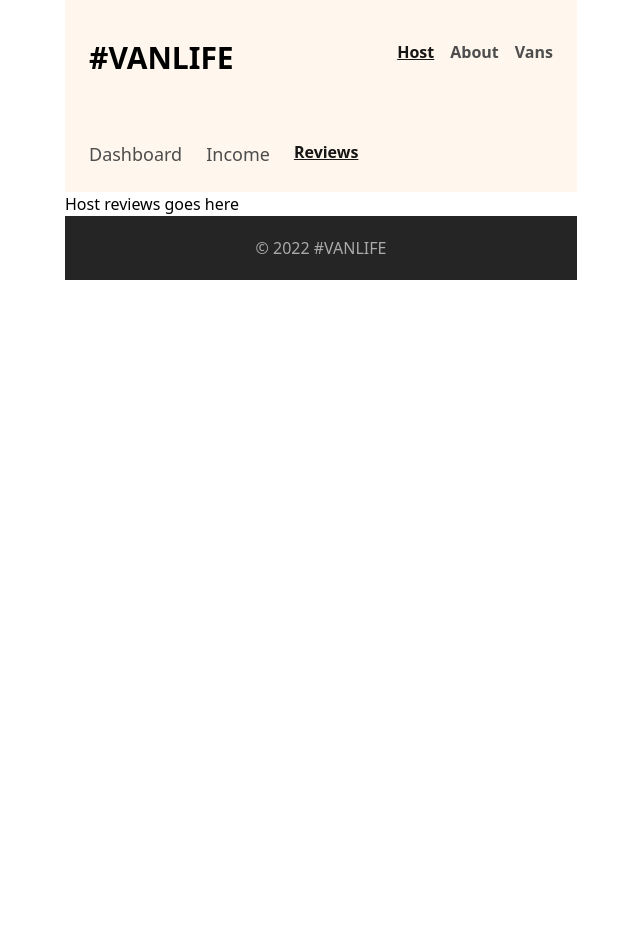
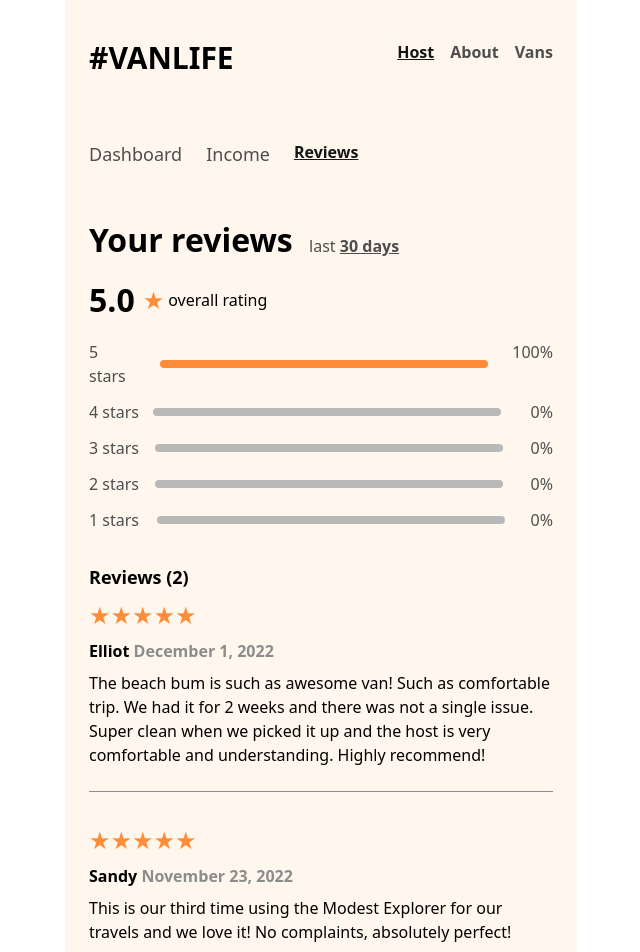
Before and after one commit to Mugara250/vanlife, a React (Vite) app: page /host/reviews in a window 1280 px wide. Shown: the top 952 px of the page, without its empty margins (319-959 px from the left). Before the commit the page ends 800 px from the top, so only its background shows below. Built offline with nearby package versions, Linux system fonts and the light colour scheme; no server answers; what miragejs would draw is missing.

Commit message:
review section

```diff
--- a/src/pages/Hosts/Dashboard/Dashboard.tsx
+++ b/src/pages/Hosts/Dashboard/Dashboard.tsx
@@ -37,7 +37,7 @@ const Dashboard = ({ vans }: Props) => {
           <h1 className="text-2xl font-bold">Your listed vans</h1>
           <h1 className="text-base">View all</h1>
         </div>
-        {vans.map((van) => (
+        {vans.filter((van) => van.price > 65).map((van) => (
           <div className="bg-white py-5 px-6 mt-6 flex justify-between rounded-lg">
             <div className="flex gap-x-4">
               <img
--- a/src/pages/Hosts/Reviews/Reviews.tsx
+++ b/src/pages/Hosts/Reviews/Reviews.tsx
@@ -1,5 +1,77 @@
 const Reviews = () => {
-  return <div>Host reviews goes here</div>;
+  return (
+    <div className="bg-[#FFF7ED] px-6 pt-6">
+      <h1 className="font-bold text-[32px]">
+        Your reviews{" "}
+        <span className="text-base font-medium text-[#4D4D4D] ml-2">
+          last <span className="font-bold underline">30 days</span>
+        </span>{" "}
+      </h1>
+      <div className="flex mt-3">
+        <h1 className="font-bold text-[32px]">5.0</h1>
+        <div className="flex justify-center items-center">
+          <span className="text-[#FF8C38] text-2xl pl-2">&#9733;</span>
+          <span className="text-base font-medium pl-1">overall rating</span>
+        </div>
+      </div>
+      <div className="flex flex-col gap-y-3 pt-4 pb-8">
+        <div className="text-base font-medium text-[#4D4D4D] flex gap-x-6">
+          <h3>5 stars</h3>
+          <div className="bg-[#FF8C38] h-2 rounded-lg w-3/4 place-self-center"></div>
+          <h3>100%</h3>
+        </div>
+        <div className="text-base font-medium text-[#4D4D4D] flex justify-between">
+          <h3>4 stars</h3>
+          <div className="bg-[#B9B9B9] h-2 rounded-lg w-3/4 place-self-center"></div>
+          <h3 className=" pl-4">0%</h3>
+        </div>
+        <div className="text-base font-medium text-[#4D4D4D] flex justify-between">
+          <h3>3 stars</h3>
+          <div className="bg-[#B9B9B9] h-2 rounded-lg w-3/4 place-self-center"></div>
+          <h3 className=" pl-3">0%</h3>
+        </div>
+        <div className="text-base font-medium text-[#4D4D4D] flex justify-between">
+          <h3>2 stars</h3>
+          <div className="bg-[#B9B9B9] h-2 rounded-lg w-3/4 place-self-center"></div>
+          <h3 className=" pl-3">0%</h3>
+        </div>
+        <div className="text-base font-medium text-[#4D4D4D] flex justify-between">
+          <h3>1 stars</h3>
+          <div className="bg-[#B9B9B9] h-2 rounded-lg w-3/4 place-self-center"></div>
+          <h3 className=" pl-2">0%</h3>
+        </div>
+      </div>
+      <div className="pb-6">
+        <h1 className="font-bold text-[18px]">Reviews (2)</h1>
+        <div className="text-[#FF8C38] text-2xl py-2">
+          &#9733;&#9733;&#9733;&#9733;&#9733;
+        </div>
+        <h3 className="text-base font-semibold">
+          Elliot <span className="text-[#8C8C8C]">December 1, 2022</span>
+        </h3>
+        <p className="pt-2 pb-6 font-medium">
+          The beach bum is such as awesome van! Such as comfortable trip. We had
+          it for 2 weeks and there was not a single issue. Super clean when we
+          picked it up and the host is very comfortable and understanding.
+          Highly recommend!
+        </p>
+        <hr className="text-[#8C8C8C]" />
+      </div>
+      <div className="pb-10">
+        <div className="text-[#FF8C38] text-2xl py-2">
+          &#9733;&#9733;&#9733;&#9733;&#9733;
+        </div>
+        <h3 className="text-base font-semibold">
+          Sandy <span className="text-[#8C8C8C]">November 23, 2022</span>
+        </h3>
+        <p className="pt-2 pb-8 font-medium">
+          This is our third time using the Modest Explorer for our travels and
+          we love it! No complaints, absolutely perfect!
+        </p>
+        <hr className="text-[#8C8C8C]" />
+      </div>
+    </div>
+  );
 };
 
 export default Reviews;
```
